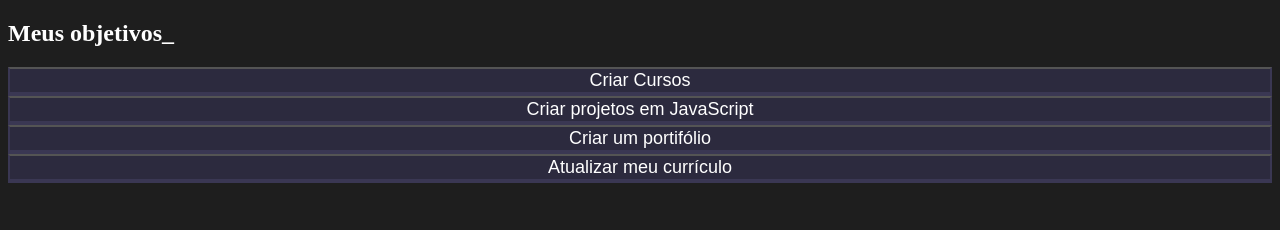
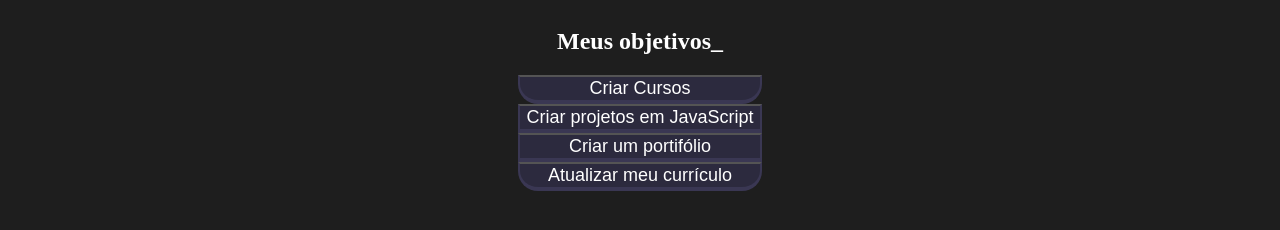
Before and after one commit to Alexeuacho/3F2024, a plain HTML site: page index.html in a window 1280 px wide. Drawn offline with Linux system fonts and the light colour scheme.

Commit message:
Add files via upload

```diff
--- a/style.css
+++ b/style.css
@@ -14,7 +14,7 @@
 span{
  color: var(--branco);
 }
-.cconteudo-principal{
+.conteudo-principal{
     display: flex;
     flex-direction: column;
     justify-content: center;
@@ -22,13 +22,14 @@ span{
     max-width: 1200px;
     width: 100%;
 }
-.cconteudo-principal{
+.conteudo-principal{
     display: flex;
     justify-content: center;
     align-content: center;
     flex-direction: column;
     width: 100%;
     max-width: 1200px;
+    margin: 0 auto;
 }
 .titulo-principal{
     text-align: center;
@@ -48,3 +49,23 @@ span{
     border-left: 2px solid var(--botao-ativo);
     border-right: 2px solid var(--botao-ativo);
 }
+.botoes{
+display: block;
+}
+.botao:first-child{
+border-radius: 0 0 20px 20px;
+}
+.botao:last-child{
+    border-radius: 0 0 20px 20px;
+}
+@media screen and (min-widht: 700px) {
+    .botoes{
+        display: flex;
+    }
+    .botao:last-child{
+        border-radius: 0 20px 20px 0;
+    }
+    .botao:first-child{
+        border-radius: 20px 0 0 20px;
+    }
+}
```
Also changed, not shown: index.html (line endings or trailing spaces).
